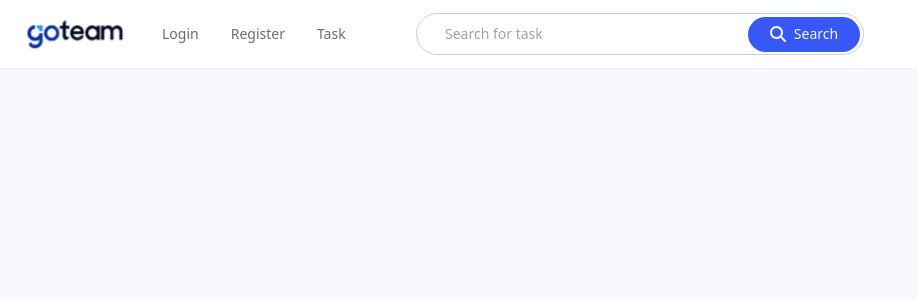
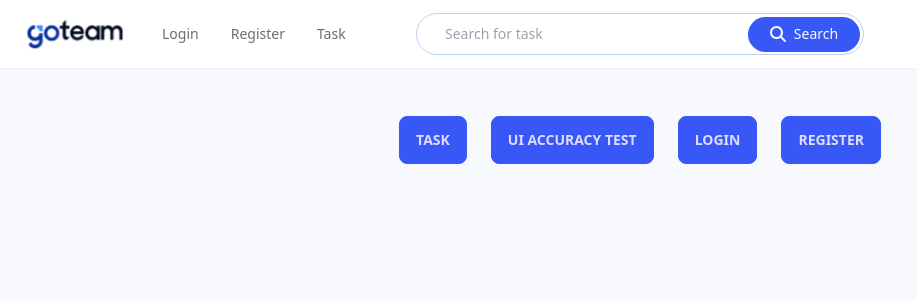
Before and after one commit to zalven-official/Task-Maker, a Nuxt app in the folder client/: page / in a window 1280 px wide. Shown: the top 300 px of the page, without its empty margins (0-917 px from the left). Built offline with nearby package versions, Linux system fonts and the light colour scheme.

Commit message:
fixing styles and adding buttons

```diff
--- a/client/components/profile/ProfileNavbar.vue
+++ b/client/components/profile/ProfileNavbar.vue
@@ -1,9 +1,9 @@
 <template>
   <Navbar>
     <template #start>
-      <a class="btn btn-ghost normal-case text-xl">
+      <nuxt-link to="/" class="btn btn-ghost normal-case text-xl bg-white">
         <img src="/images/goteam-logo-dark.png" width="100" alt="goteam-logo" />
-      </a>
+      </nuxt-link>
       <ul class="menu menu-horizontal px-1 hidden md:flex">
         <li><a class="opacity-70 hover:opacity-100 text-sm">Careers</a></li>
         <li><a class="opacity-70 hover:opacity-100 text-sm">Find your Role</a></li>
--- a/client/components/task/TaskNavbar.vue
+++ b/client/components/task/TaskNavbar.vue
@@ -1,10 +1,9 @@
 <template>
   <Navbar>
     <template #start>
-      <a class="btn btn-ghost normal-case text-xl bg-white">
+      <nuxt-link to="/" class="btn btn-ghost normal-case text-xl bg-white">
         <img src="/images/goteam-logo-dark.png" width="100" alt="goteam-logo" />
-      </a>
-
+      </nuxt-link>
       <client-only>
         <ul class="menu menu-horizontal px-1 hidden md:flex">
           <li v-for="(value, key) in getTasksPages" :key="key">
@@ -14,13 +13,10 @@
           </li>
         </ul>
       </client-only>
-
     </template>
-
     <template #center>
       <Searchbar v-model="searchModel" @search="handleSearch" placeholder="Search for task" />
     </template>
-
     <template #end>
       <input id="task-drawer" type="checkbox" class="drawer-toggle" />
       <div class="drawer-content">
--- a/client/pages/index.vue
+++ b/client/pages/index.vue
@@ -4,9 +4,33 @@
       <TaskNavbar />
     </template>
     <template #body>
-      <div>
-
+      <div class="flex justify-center w-full">
+        <nuxt-link v-for="link in links" :key="link.to" :to="link.to">
+          <span class="btn btn-primary m-3 hover:opacity-100 text-sm">{{ link.text }}</span>
+        </nuxt-link>
+        <button v-if="isLoggedIn" @click="logout" class="btn btn-primary m-3 hover:opacity-100 text-sm">
+          Logout
+        </button>
       </div>
     </template>
   </NuxtLayout>
 </template>
+
+<script setup lang="ts">
+const { isLoggedIn, logout } = useUserStore()
+
+const authPages = [
+  { to: '/auth/login', text: 'Login' },
+  { to: '/auth/register', text: 'Register' },
+]
+const publicPages = [
+  { to: '/task', text: 'Task' },
+  { to: '/profile', text: 'UI Accuracy Test' },
+]
+
+const links = computed(() => {
+  if (isLoggedIn)
+    return [...publicPages]
+  return [...publicPages, ...authPages]
+})
+</script>
--- a/client/pages/task/index.vue
+++ b/client/pages/task/index.vue
@@ -4,8 +4,10 @@
       <TaskNavbar />
     </template>
     <template #body>
-      <Breadcrumbs :breadcrumbs="breadcrumbs" />
-      <TaskView />
+      <div class="w-full">
+        <Breadcrumbs :breadcrumbs="breadcrumbs" />
+        <TaskView />
+      </div>
     </template>
   </NuxtLayout>
 </template>
```
